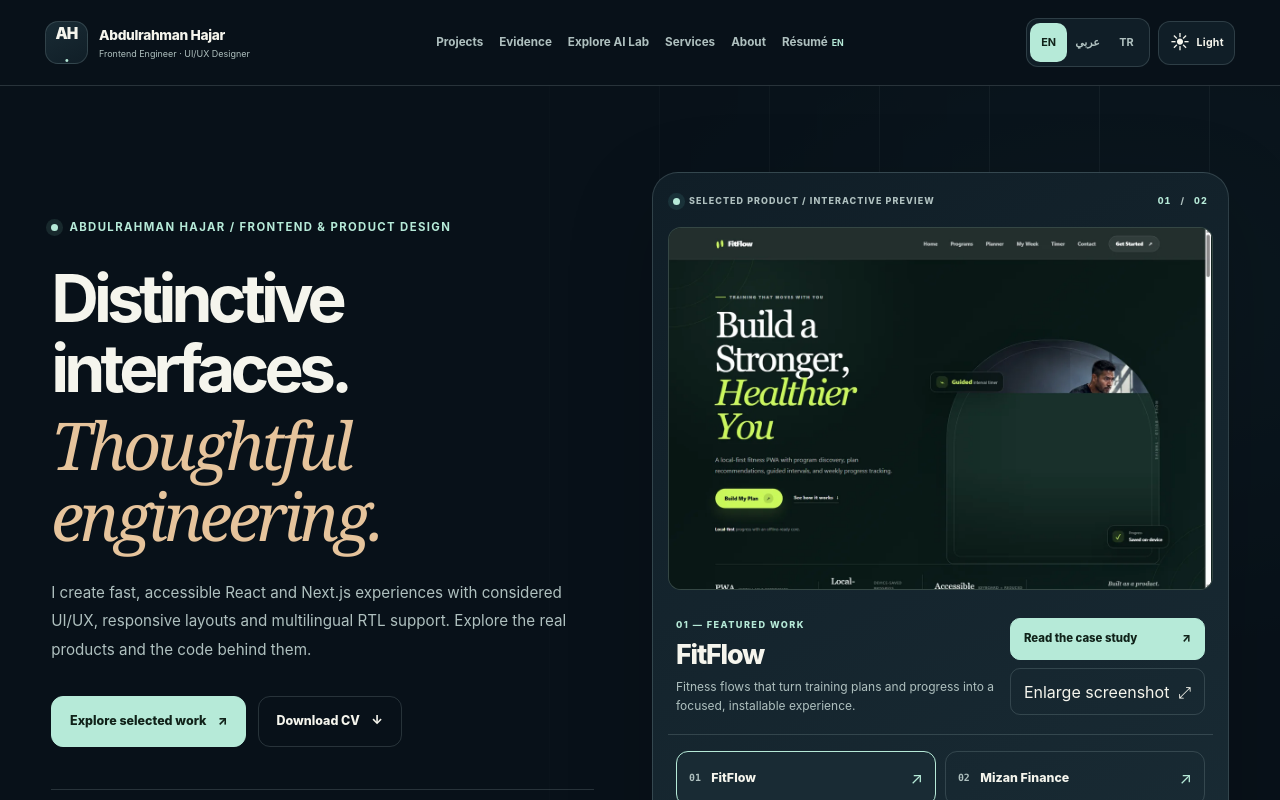
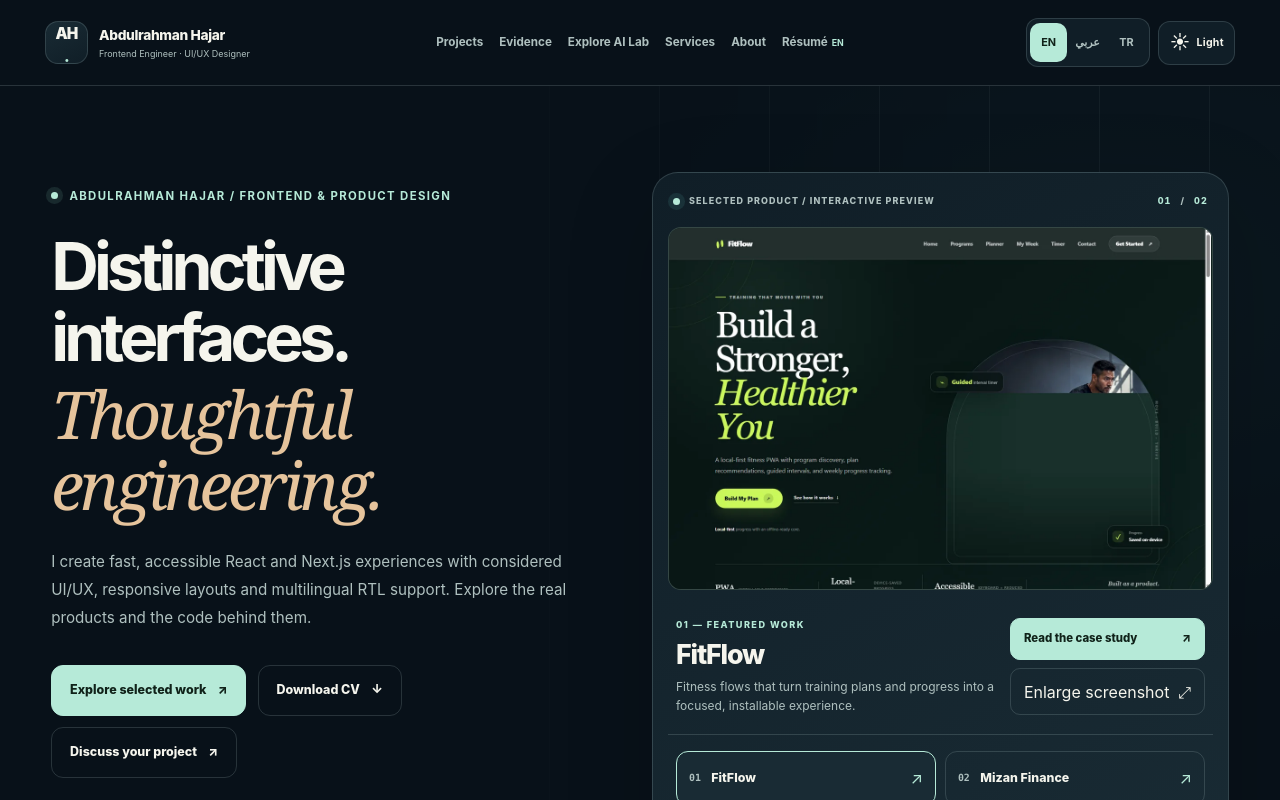
Before and after one commit to rahman-997/portfolio, a Next.js app: page / in a window 1280 px wide. Shown: the top 800 px of the page. Built offline with nearby package versions, Linux system fonts and the light colour scheme.

Commit message:
feat(studio): add localized project inquiry CTA to homepage

```diff
--- a/app/experience/PortfolioExperience.tsx
+++ b/app/experience/PortfolioExperience.tsx
@@ -48,6 +48,9 @@ export default function PortfolioExperience({locale}:{locale:Locale}) {
             <a className={styles.primaryAction} href="#work">{t.workButton} <span aria-hidden="true">↗</span></a>
             <a className={styles.secondaryAction} href="/Abdulrahman-Hajar-Frontend-Resume.pdf" download>
               {locale==="ar"?"تحميل السيرة الذاتية":locale==="tr"?"CV İndir":"Download CV"} <span aria-hidden="true">↓</span>
+            </a>
+            <a className={styles.secondaryAction} href="#collaborate" data-studio-cta="hero">
+              {locale==="ar"?"ناقش مشروعك":locale==="tr"?"Projenizi konuşalım":"Discuss your project"} <span aria-hidden="true">↗</span>
             </a>
           </div>
           <div className={styles.heroFoot} aria-label={t.visualDetail}>
```
